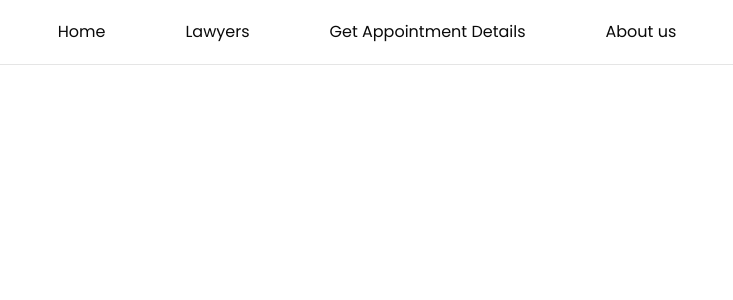
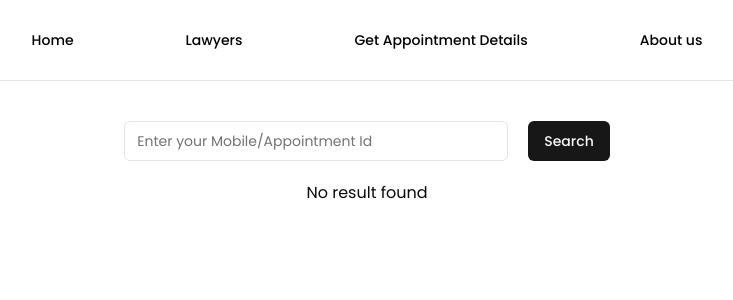
Before and after one commit to navaljangir/lawyerAppointmentFrontend, a React (Vite) app in the folder frontend/: page /details/1 in a window 1280 px wide. Shown: the top 300 px of the page, without its empty margins (273-1006 px from the left). Built offline with nearby package versions, Linux system fonts and the light colour scheme.

Commit message:
fixed states

```diff
--- a/frontend/src/App.tsx
+++ b/frontend/src/App.tsx
@@ -17,7 +17,7 @@ function App() {
             <Route path="" element={<LandingPage/>}></Route>
             <Route path="about" element={<AboutPage/>}></Route>
             <Route path="lawyers" element={<Lawyers/>}></Route>
-            <Route path="details" element={<AppointmentDetails/>}></Route>
+            <Route path="details/:aId" element={<AppointmentDetails/>}></Route>
           </Route>
         </Routes>
       </BrowserRouter>
--- a/frontend/src/components/Appbar.tsx
+++ b/frontend/src/components/Appbar.tsx
@@ -1,3 +1,5 @@
+import { useNavigate } from "react-router-dom"
+import { Button } from "./ui/button"
 
 
 const navlinks = [
@@ -7,22 +9,23 @@ const navlinks = [
     } ,
     {
        name : 'Lawyers',
-       link : 'lawyers'
+       link : '/lawyers'
     } ,
     {
         name : 'Get Appointment Details' ,
-        link : 'details'
+        link : '/details'
     } ,
     {
         name : 'About us' ,
-        link : '/about'
+        link : 'about'
     },
 ]
 export function Appbar(){
+    const navigate = useNavigate()
     return <div className="border-b">
         <div className="flex justify-center gap-20 px-40 py-5">
             {navlinks.map((val , index)=>{
-                return <a key={index} href={val.link} className="hover:underline hover:text-blue-800">{val.name}</a>
+                return <Button key={index} onClick={()=> navigate(`${val.link}`)} className="bg-white text-black hover:underline hover:bg-white hover:text-blue-800">{val.name}</Button>
             })}
         </div>
     </div>
--- a/frontend/src/components/AppointmentDetails.tsx
+++ b/frontend/src/components/AppointmentDetails.tsx
@@ -1,13 +1,16 @@
+/* eslint-disable react-hooks/exhaustive-deps */
 
-import { useRef, useState } from "react";
+import { useEffect, useRef, useState } from "react";
 import { Button } from "./ui/button";
 import { Input } from "./ui/input";
-import { appointments, lawyers } from "src/lib/data/database";
 import { lawyerDetailType } from "src/lib/slices/bookingDetails";
 import { LawyerDetailsPage } from "./LawyerDetails";
+import { useSelector } from "react-redux";
+import { IRootState } from "src/lib/store";
+import { useParams } from "react-router-dom";
 
 
-interface appointmentDetailType{
+interface userAppointmentType  {
     id: string;
     appointmentId: string;
     clientName: string;
@@ -19,50 +22,63 @@ interface appointmentDetailType{
 }
 export function AppointmentDetails(){
     const phone= useRef("");
-    const [appointmentDetails, setAppointMentDetails] = useState<appointmentDetailType>();
-    const onSearch = ()=>{
-        const appointmentDetails = appointments.find((val)=>{return val.clientPhone === phone.current})
-        if(!appointmentDetails){
-            setAppointMentDetails(undefined)
+    const {aId} = useParams()
+    const [appointments , setAppointments] = useState<userAppointmentType[]>();
+    const appointmentDetails = useSelector((state: IRootState)=> state.appointmentDetails)
+    const allLawyers = useSelector((state : IRootState)=> state.allLawyers)
+    const lawyerDetails = (lawyerId :string)=>{
+        const lawyerDetails = allLawyers.find((val)=>{return val.id==lawyerId})
+        return lawyerDetails
+    }
+
+    useEffect(()=>{
+        const data=  appointmentDetails.filter((val)=>{return val.clientPhone == aId || val.appointmentId==aId})
+        if(!data.length){
+            setAppointments(undefined)
             return;
         }
-        const findLawyerDetails = lawyers.find((val) => {return val.id==appointmentDetails?.lawyerId})
-        const appointDetails=  {
-            ...appointmentDetails ,
-            lawyer : findLawyerDetails
-        }
-        setAppointMentDetails(appointDetails)
+        const mapDataWithLawyer = data.map((val) => {
+          return  {
+            ...val ,
+            lawyer : lawyerDetails(val.lawyerId)
+           }
+        })
+        setAppointments(mapDataWithLawyer)
+    } ,[])
+    const onSearch = ()=>{
+
     }
     return <div className="px-3 py-10">
-        <div className="">
-            <div className="flex justify-center gap-5">
+          <div className="flex justify-center gap-5">
             <Input className="w-96" placeholder="Enter your Mobile/Appointment Id" onChange={(e)=> phone.current = e.target.value}/>
             <Button onClick={onSearch}>Search</Button>
             </div>
-            {!appointmentDetails && <div className="flex justify-center mt-5">No result found</div>}
-            {appointmentDetails &&
-                <div className="flex flex-col gap-3 text-lg mt-5">
+        {appointments?.map((val , index)=>{
+            return <div key={index}>
+                     <div className="flex flex-col gap-3 text-lg mt-5">
                     <div>
-                        Client Name : {appointmentDetails.clientName}
+                        Client Name : {val.clientName}
                     </div>
                     <div>
-                        Client Phone : {appointmentDetails.clientPhone}
+                        Client Phone : {val.clientPhone}
                     </div>
                     <div>
-                        Appointment Date : {appointmentDetails.appointmentDate}
+                        Appointment Date : {val.appointmentDate}
                     </div>
                     <div>
-                        Appointment Time : {appointmentDetails.appointmentTime}
+                        Appointment Time : {val.appointmentTime}
                     </div>
                     <div className="">
                       Lawyer Details :
-                      {appointmentDetails.lawyer &&  <div className="pl-10">
-                          <LawyerDetailsPage val={appointmentDetails.lawyer}/>
-
+                      {val.lawyer &&  <div className="pl-10">
+                          <LawyerDetailsPage val={val.lawyer}/>
                         </div>}
                     </div>
                 </div>
-            }
-        </div>
+
+            </div>
+        })}
+            {!appointments && <div className="flex justify-center mt-5">No result found</div>}
+
     </div>
 }
--- a/frontend/src/components/BookingSidebar.tsx
+++ b/frontend/src/components/BookingSidebar.tsx
@@ -10,14 +10,18 @@ import { Input } from "./ui/input";
 import { setSlot } from "src/lib/slices/selectSlot";
 import { CircleCheck } from "lucide-react";
 import { toast } from "sonner";
+import { useNavigate } from "react-router-dom";
+import { setAppointmentDetials } from "src/lib/slices/appointmentDetails";
+import { appointLawyerSlot } from "src/lib/slices/allLawyers";
 
 export function BookingSideBar() {
     const bookingDetials = useSelector((state: IRootState) => state.bookingDetails)
     const [slots, setSlots] = useState(['']);
     const bookingDate = useSelector((state: IRootState) => state.bookingDate)
     const selectSlot = useSelector((state : IRootState) => state.selectSlot)
-    const [appointmentId , setAppointmentId] = useState("");
+    const appointmentDetails = useSelector((state : IRootState)=> state.appointmentDetails)
     const [booked, setBooked] = useState(true)
+    const navigate = useNavigate()
     const clientName = useRef('');
     const clientPhone= useRef('');
     const dispatch = useDispatch();
@@ -42,19 +46,40 @@ export function BookingSideBar() {
             })
             return;
         }
+        const alreadyBooked = appointmentDetails.find((val)=> {return val.clientPhone==clientPhone.current && val.appointmentDate==format(bookingDate , "dd-MM-y") && val.appointmentTime==selectSlot})
+        if(alreadyBooked){
+            toast.warning('You already have a booking at Selected Date/Time' , {
+                duration : 2000
+            })
+            return;
+        }
         const aId = (Math.random() + 1).toString(36).substring(7);
-        setAppointmentId(aId)
+        dispatch(setAppointmentDetials({
+            id : appointmentDetails.length ,
+            appointmentId : aId,
+            clientName : clientName.current ,
+            clientPhone : clientPhone.current,
+            lawyerId : bookingDetials.id,
+            appointmentDate: format(bookingDate , "dd-MM-y"),
+            appointmentTime : selectSlot
+        }))
+        dispatch(appointLawyerSlot({id : bookingDetials.id ,date:  format(bookingDate , "dd-MM-y") ,slot :  selectSlot}))
         setBooked(true)
+    toast.success('Appointment Booked' , {
+        duration : 2000,
+        className : "text-green-600"
+    })
+        navigate(`/details/${aId}`)
     }
+
     useEffect(() => {
-
         const formattedDate = format(bookingDate, "dd-MM-y");
         const selectedDaySlots = bookingDetials.slots.find((val) => val.date === formattedDate)?.slots || []
         const appointedSlots = bookingDetials.appointments.find((val) => val.date === formattedDate)?.slots || []
         const availableSlots = selectedDaySlots.filter((val) => !appointedSlots.includes(val))
         setSlots(availableSlots)
         return setBooked(false)
-    }, [bookingDate])
+    }, [bookingDate, appointmentDetails])
     return (<div className="h-full px-5 py-10 flex flex-col gap-3">
         <div>
 
@@ -100,7 +125,7 @@ export function BookingSideBar() {
                     <CircleCheck/>
                     </div>
                     <div>
-                        Appointment Booked, Appointment id {appointmentId}
+                        Appointment Booked, Appointment id {}
                     </div>
             </div>}
         <div className="flex justify-center mt-5">
--- a/frontend/src/components/Lawyers.tsx
+++ b/frontend/src/components/Lawyers.tsx
@@ -4,7 +4,6 @@ import { Select, SelectContent, SelectItem, SelectTrigger, SelectValue } from ".
 import { IRootState } from "src/lib/store"
 import { useEffect, useState } from "react"
 import { firms, lawyerTypes } from "src/lib/data/database"
-import { setLawyers } from "src/lib/slices/selectLawyers"
 import { Button } from "./ui/button"
 import { BookingSideBar } from "./BookingSidebar"
 import { lawyerDetailType, setBookingDetails } from "src/lib/slices/bookingDetails"
@@ -13,7 +12,8 @@ import { LawyerDetailsPage } from "./LawyerDetails"
 export function Lawyers() {
     const [lawyerType,setLawyerType] = useState('.')
     const [lawyerFirm, setLawyerFirm] = useState('.')
-    const lawyers = useSelector((state: IRootState) => state.selectLawyers)
+    const allLawyers = useSelector((state : IRootState)=> state.allLawyers)
+    const [lawyers , setLawyers] = useState(allLawyers)
     const [bookingSidebarToggle , setBookingSidebarToggle] = useState(false)
     const dispatch = useDispatch()
     const changeLawyerType = (val: string) => {
@@ -23,16 +23,24 @@ export function Lawyers() {
         setLawyerFirm(val)
     }
     const bookAppointment = (val : lawyerDetailType)=>{
-        console.log(val)
         if(bookingSidebarToggle==false){
             setBookingSidebarToggle((val)=> !val)
         }
         dispatch(setBookingDetails(val))
     }
     useEffect(() => {
-        console.log('lawyerType:', lawyerType)
-        console.log('lawyerFirm:', lawyerFirm)
-        dispatch(setLawyers({ lawyerFirm, lawyerType }))
+        setLawyers(()=>{ return allLawyers.filter((val) => {
+                        if (lawyerFirm != '.' && lawyerType != '.') {
+                            return val.firm == lawyerFirm && val.type.find((lawType) => { return lawType == lawyerType })
+                        }
+                        if (lawyerFirm != '.') {
+                            return val.firm == lawyerFirm
+                        }
+                        if (lawyerType != '.') {
+                            return val.type.find((lawType) => { return lawType == lawyerType })
+                        }
+                        return true
+                    })})
     }, [lawyerType, lawyerFirm])
     return <div className="">
         <div className="flex gap-2 pt-10 px-10">
--- /dev/null
+++ b/frontend/src/lib/slices/allLawyers.ts
@@ -0,0 +1,28 @@
+import { createSlice } from "@reduxjs/toolkit";
+import { lawyers } from "../data/database";
+
+
+const initialState = lawyers;
+export const allLawyers = createSlice({
+    name: "allLawyers",
+    initialState,
+    reducers : {
+        appointLawyerSlot: (state, action) => {
+            const { id, date, slot } = action.payload
+            const lawyer = state.find((val) => { return val.id == id })
+            const existsForDate = lawyer?.appointments.find((val) => { return val.date == date })
+            if (existsForDate) {
+                existsForDate.slots.push(slot)
+            }else{
+                lawyer?.appointments.push({
+                    date ,
+                    slots : [slot]
+                })
+            }
+        }
+    }
+
+})
+
+export const {appointLawyerSlot} = allLawyers.actions
+export default allLawyers.reducer
--- /dev/null
+++ b/frontend/src/lib/slices/appointmentDetails.ts
@@ -0,0 +1,25 @@
+import { createSlice } from "@reduxjs/toolkit";
+
+export interface appointmentDetailType{
+    id: string;
+    appointmentId: string;
+    clientName: string;
+    clientPhone: string;
+    lawyerId: string;
+    appointmentDate: string;
+    appointmentTime: string;
+}
+
+const initialState : appointmentDetailType[] = []
+export const appointmentDetails = createSlice({
+    name : "appointmentDetails" ,
+    initialState,
+    reducers : {
+        setAppointmentDetials : (state , action)=>{
+            state.push(action.payload)
+        }
+    }
+})
+
+export const {setAppointmentDetials} = appointmentDetails.actions
+export default appointmentDetails.reducer
--- a/frontend/src/lib/slices/bookingDate.ts
+++ b/frontend/src/lib/slices/bookingDate.ts
@@ -6,7 +6,6 @@ export const bookingDate = createSlice({
     initialState ,
     reducers : {
         setBookingDate : (_state , action)=>{
-            console.log(action.payload)
             return action.payload
         }
     }
--- a/frontend/src/lib/slices/selectLawyers.ts
+++ /dev/null
@@ -1,27 +0,0 @@
-import { createSlice } from "@reduxjs/toolkit";
-import { lawyers } from "../data/database";
-
-const initialState = lawyers
-export const selectLawyers = createSlice({
-    name : "selectLawyers" ,
-    initialState ,
-    reducers : {
-        setLawyers : (_state, action)=>{
-            const {lawyerType , lawyerFirm} = action.payload
-            return lawyers.filter((val)=>{
-               if(lawyerFirm!='.' && lawyerType!='.'){
-                return val.firm==lawyerFirm && val.type.find((lawType)=> {return lawType==lawyerType})
-               }
-               if(lawyerFirm!='.'){
-                return val.firm==lawyerFirm
-               }
-               if(lawyerType!='.'){
-                return val.type.find((lawType)=> {return lawType==lawyerType})
-               }
-               return true
-            })
-        }
-    }
-})
-export const {setLawyers} = selectLawyers.actions
-export default selectLawyers.reducer
```
Also changed, not shown: frontend/src/components/ui/DatePicker.tsx (+6 -3 lines), frontend/src/lib/slices/confirmedDetails.ts (added, +22 -0 lines), frontend/src/lib/store.ts (+5 -3 lines).
